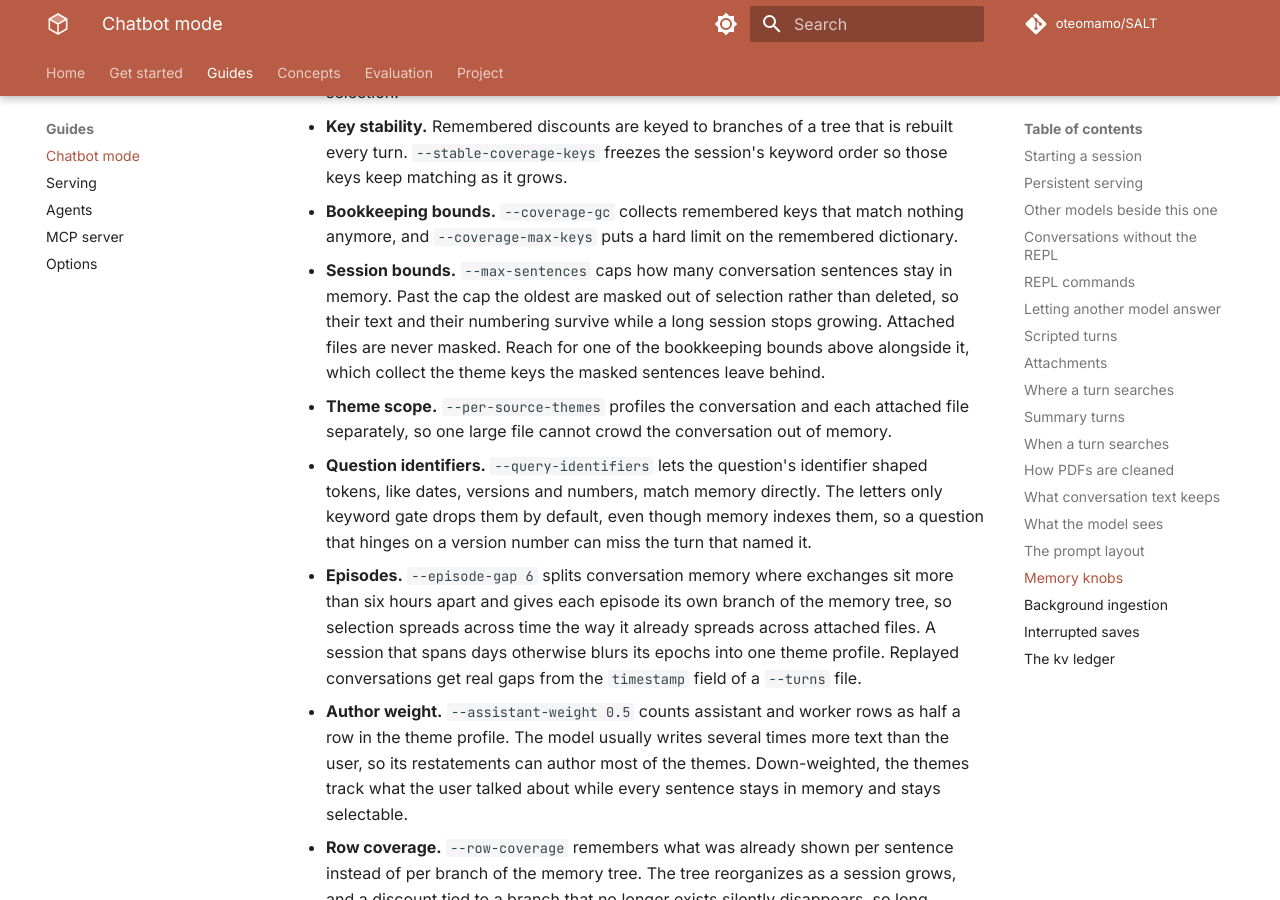
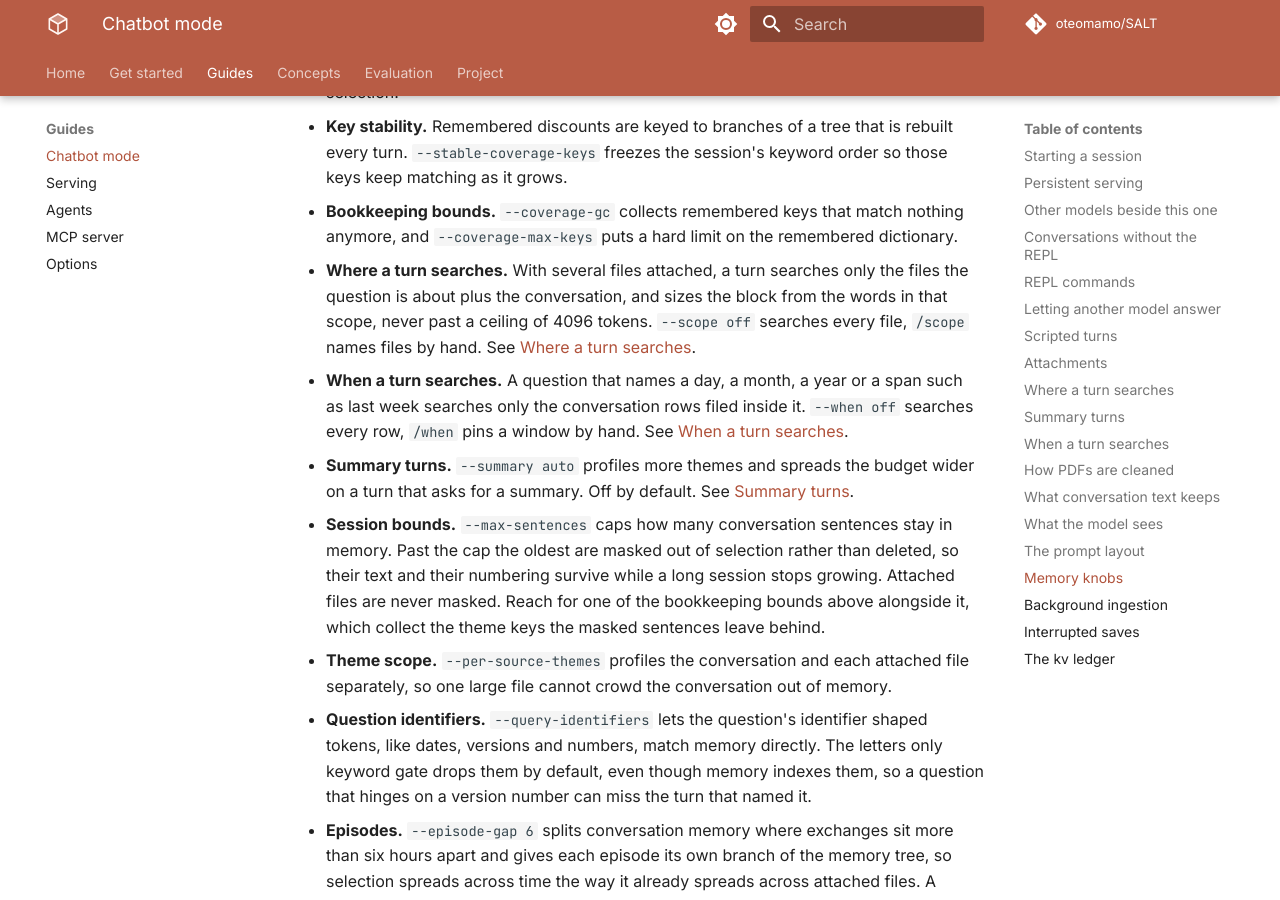
Before and after one commit to oteomamo/SALT, an MkDocs documentation site: the page built from docs/chatbot.md, in a window 1280 px wide and 900 px high, scrolled down 9544 px. Built offline with MkDocs 1.6.1 and Material for MkDocs 9.7.7, drawn with Linux system fonts in a browser that asks for light colours; comment, search, counter and statistics services are not loaded; the version menu is left out.

Commit message:
v3.0.1 docs: the searches and summary turns among the memory knobs

```diff
--- a/docs/chatbot.md
+++ b/docs/chatbot.md
@@ -420,6 +420,18 @@ page lists them all with when to reach for each. In concept:
 - **Bookkeeping bounds.** `--coverage-gc` collects remembered keys that
   match nothing anymore, and `--coverage-max-keys` puts a hard limit
   on the remembered dictionary.
+- **Where a turn searches.** With several files attached, a turn
+  searches only the files the question is about plus the conversation,
+  and sizes the block from the words in that scope, never past a
+  ceiling of 4096 tokens. `--scope off` searches every file, `/scope`
+  names files by hand. See [Where a turn searches](#where-a-turn-searches).
+- **When a turn searches.** A question that names a day, a month, a
+  year or a span such as last week searches only the conversation rows
+  filed inside it. `--when off` searches every row, `/when` pins a
+  window by hand. See [When a turn searches](#when-a-turn-searches).
+- **Summary turns.** `--summary auto` profiles more themes and spreads
+  the budget wider on a turn that asks for a summary. Off by default.
+  See [Summary turns](#summary-turns).
 - **Session bounds.** `--max-sentences` caps how many conversation
   sentences stay in memory. Past the cap the oldest are masked out of
   selection rather than deleted, so their text and their numbering
--- a/pyproject.toml
+++ b/pyproject.toml
@@ -4,7 +4,7 @@ build-backend = "setuptools.build_meta"
 
 [project]
 name = "salt"
-version = "3.0.0"
+version = "3.0.1"
 description = "SALT: Salience-Aware Lexical Trie for Long-Context Compression"
 readme = "README.md"
 license = "MIT"
```
